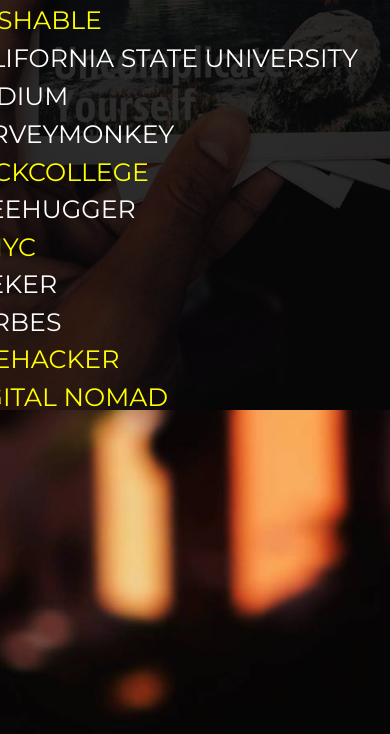
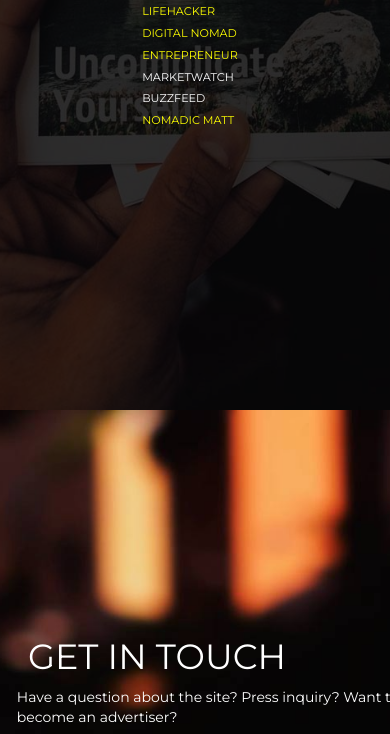
Before and after one commit to Skaliarium/Skaliarium.github.io, a plain HTML site: page index.html in a window 390 px wide. Shown: the part 8316-9050 px from the top of the page. Drawn offline with Linux system fonts and the light colour scheme.

Commit message:
ridester 480x

```diff
--- a/css/style.css
+++ b/css/style.css
@@ -522,6 +522,35 @@
   font-size: 2em;
 }
 
+a.linkyellow {
+  font-size: 0.8em;
+  margin-left: 48vw;
+}
+
+a.linkwhite {
+  font-size: 0.8em;
+  margin-left: 48vw;
+}
+
+.row >.links {
+  margin-top: 0vh;
+}
+
+.textmentions h2 {
+  margin-top: 1vh;
+}
+
+.getin h2 {
+  font-size: 2.5em;
+}
+
+.getin {
+  margin-top: 27vh;
+}
+
+.textgetin p {
+  font-size: 1em;
+}
 
 }
 
```
